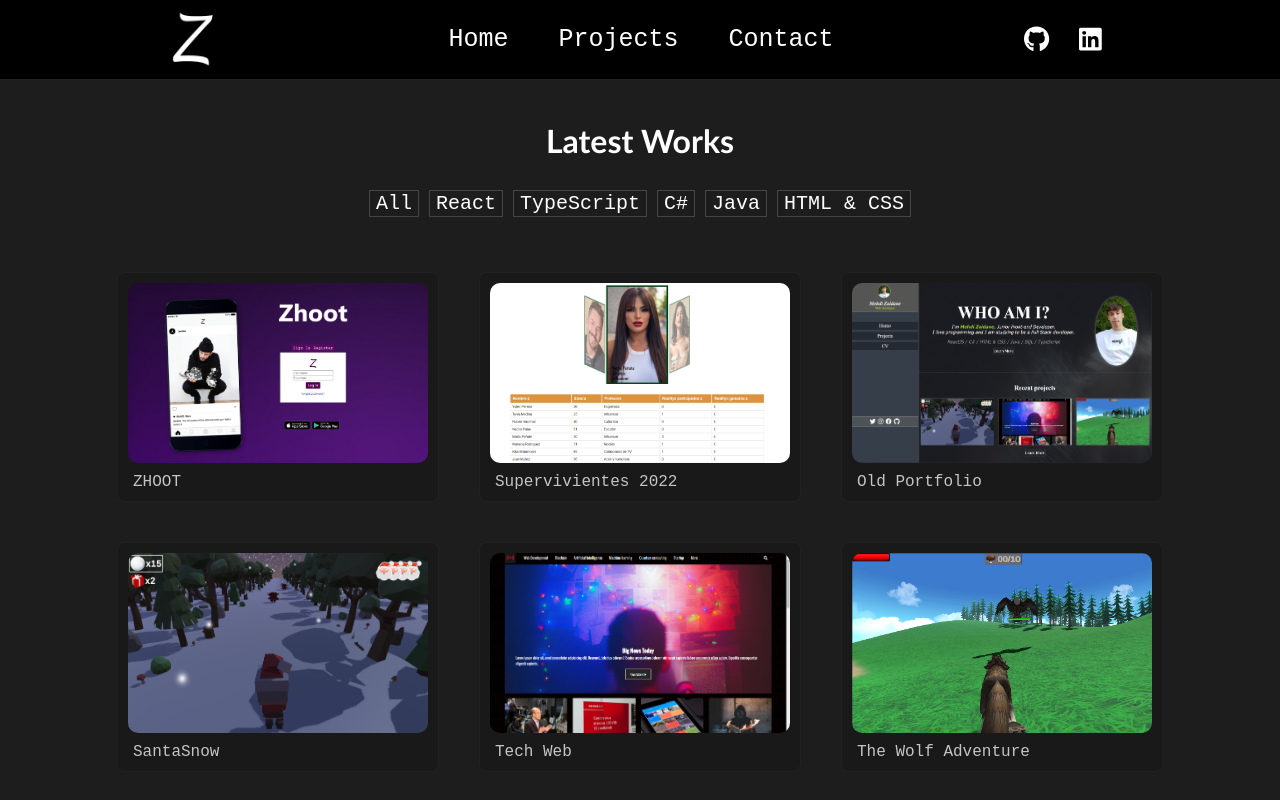
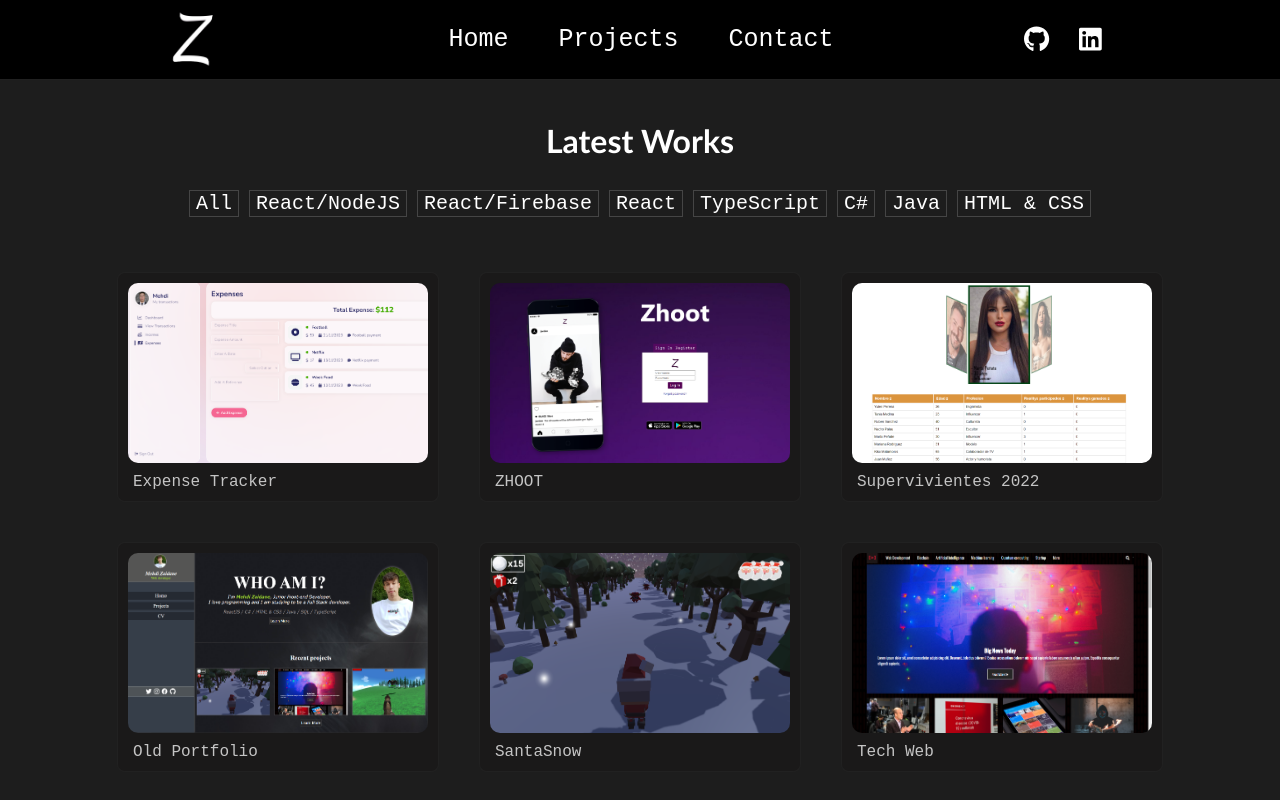
Before and after one commit to MehdiZaidaneS/miportfolio, a React (Create React App) app: page /miportfolio/projects in a window 1280 px wide. Shown: the top 800 px of the page. Built offline with nearby package versions, Linux system fonts and the light colour scheme.

Commit message:
Project added

```diff
--- a/src/Components/Projects/Projects.js
+++ b/src/Components/Projects/Projects.js
@@ -13,7 +13,7 @@ import dodgeball from "./media/dodgeball.png"
 import ChatApp from "./media/ChatApp.png"
 import GymApp from "./media/gymapp.png"
 import portofolio from "./media/portofolio.png"
-
+import expenseTracker from "./media/expenseTracker.png"
 import SV2022 from "./media/SV2022.png"
 import zhoot from "./media/zhoot.png"
 
@@ -31,6 +31,15 @@ const Projects = () => {
 
 
   const projects = [
+    {
+      title: "Expense Tracker",
+      description: "Application created with ReactJs, NodeJs and MongoDB. The application saves our income and expenses in the database.",
+      año: 2023,
+      language: "NodeJS",
+      url: expenseTracker,
+      id: 12,
+      link: "https://github.com/MehdiZaidaneS/ExpenseTracker"
+    },
     {
       title: "ZHOOT",
       description: "Making my personal social network with React Js.",
@@ -116,7 +125,7 @@ const Projects = () => {
       title: "Log In & Register",
       description: "Functional Login and Registration Form made with React and Firebase.",
       año: 2022,
-      language: "React",
+      language: "Firebase",
       url: logreg,
       id:2,
       link: "https://github.com/MehdiZaidaneS/UserLogAndRegister.git"
@@ -125,7 +134,7 @@ const Projects = () => {
       title: "Chat App",
       description: "Functional Chat App made with React and Firebase.",
       año: 2023,
-      language: "React",
+      language: "Firebase",
       url: ChatApp,
       id:1,
       link: "https://github.com/MehdiZaidaneS/ChatApp"
@@ -170,6 +179,8 @@ const Projects = () => {
          <h1>Latest Works</h1>
          <div className='buttons'>
             <button onClick={() => setLanguageShow("")}>All</button>
+            <button onClick={() =>setLanguageShow("NodeJS")}>React/NodeJS</button>
+            <button onClick={() =>setLanguageShow("Firebase")}>React/Firebase</button>
             <button onClick={() =>setLanguageShow("React")}>React</button>
             <button onClick={() =>setLanguageShow("TypeScript")}>TypeScript</button>
             <button onClick={() =>setLanguageShow("C#")}>C#</button>
```
Also changed, not shown: src/Components/Projects/media/expenseTracker.png (added).
